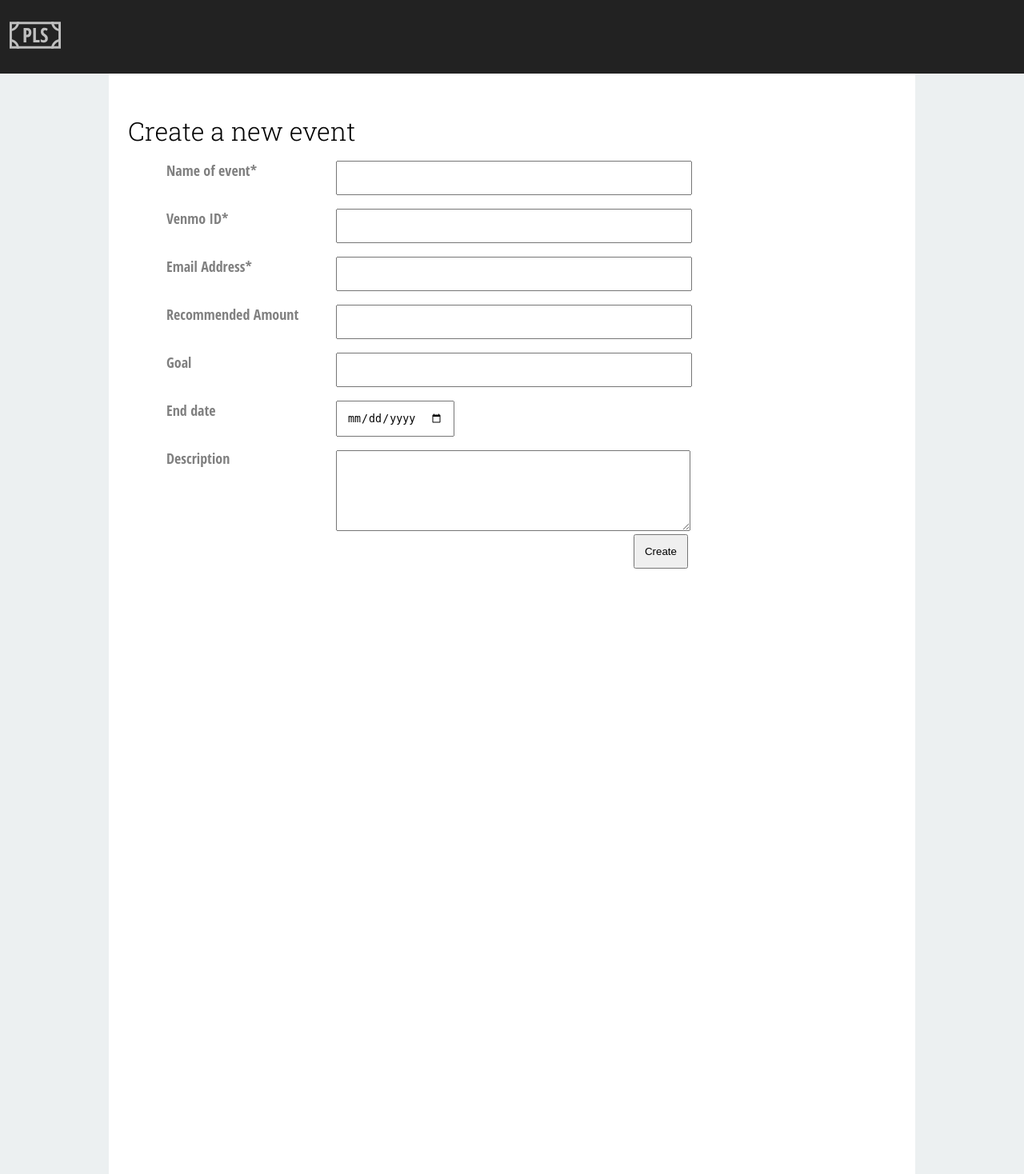
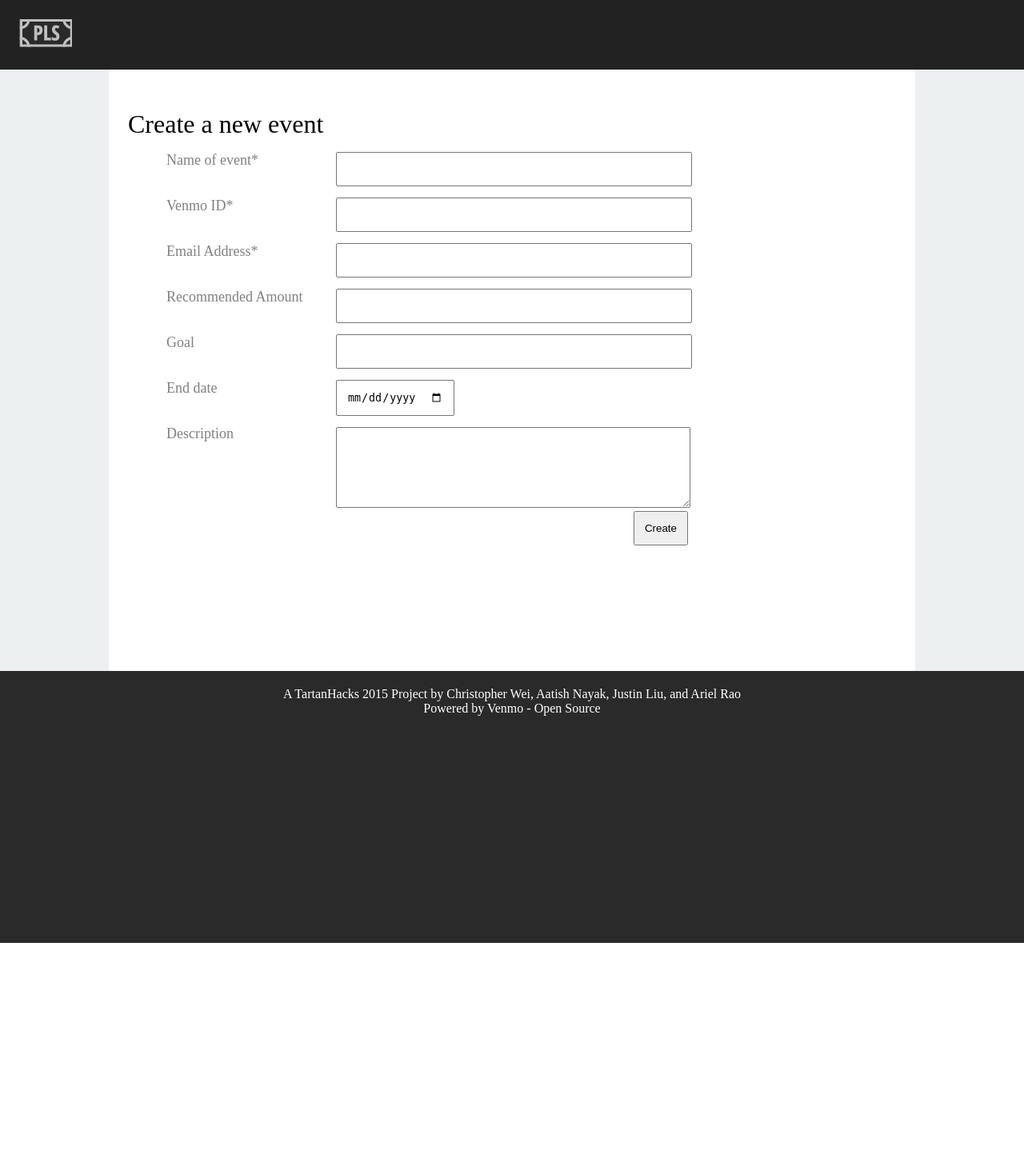
Before and after one commit to nayak16/TartanHacks-2015, a Django app: page /new_event in a window 1280 px wide. Shown: the whole page at 80% size. After the commit the page ends 1179 px from the top, so only its background shows below. Run offline with Django 3.2, Linux system fonts and the light colour scheme; some libraries are stand-ins or nearby versions.

Commit message:
event page done

```diff
--- a/app/static/app/css/moneyui.css
+++ b/app/static/app/css/moneyui.css
@@ -21,7 +21,7 @@ a:link {
 }
 
 .nav{
-	padding:12px;
+	padding:24px;
 	background-color: rgb(34,34,34);
 }
 
@@ -33,7 +33,6 @@ a:link {
 	display:inline-block;
 	font-size: 48px;
 	font-weight:700;
-	font-family: 'Open Sans Condensed', sans-serif;
 	background-color:#ECF0F1;
 	padding:24px;
 }
@@ -47,7 +46,7 @@ a:link {
     margin-right:auto;
 	top: 200px;
 }
-#get_started{
+.green_button{
 	margin-top:12px;
 	font-size: 16px;
 	font-weight: 600;
@@ -86,7 +85,6 @@ a:link {
 }
 
 .title_text {
-	font-family: 'Roboto Slab', serif;
 	margin-top: 32px;
 	margin-bottom:16px;
 	font-size: 32px;
@@ -99,7 +97,6 @@ a:link {
 
 .input_fieldname{
 	display:inline-block;
-	font-family: 'Open Sans Condensed', sans-serif;
 	font-weight:300;
 	font-size:18px;
 	margin-bottom:36px;
@@ -110,14 +107,21 @@ a:link {
 	color: grey;
 }
 .whitespace{
-	height:800px;
+	height:200px;
 }
 .submit_form{
 	float:right;
 	margin-right:260px;
 }
 
-#big_text{
+.big_text{
 	font-size: 36px;
 	font-weight:300;
 }
+
+.footer{
+	color:white;
+	height:300px;
+	padding:20px;
+	background-color: rgb(42,42,42);
+}
--- a/app/templates/app/create_event.html
+++ b/app/templates/app/create_event.html
@@ -5,11 +5,11 @@
     <link href="/static/app/css/moneyui.css" rel="stylesheet">
   </head>
   <body>
-  	<link href='http://fonts.googleapis.com/css?family=Open+Sans:300italic,400italic,400,300,600,700' rel='stylesheet' type='text/css'>
+  	<link href='http://fonts.googleapis.com/css?family=Open+Sans+Condensed:300,300italic,700' rel='stylesheet' type='text/css'>
     <link href='http://fonts.googleapis.com/css?family=Roboto+Slab:400,300,100,700' rel='stylesheet' type='text/css'>
   	<link rel="stylesheet" href="/static/app/css/font-awesome.min.css">
     <div class="nav">
-      <a href="/index.html"><img border="0" src="/static/app/content/grey_logo.svg" width="64" height="64"></a>
+      <a href="/index.html"><img border="0" src="/static/app/content/grey_logo.png"></a>
     </div>
   	<div class="main">
       <br>
@@ -33,6 +33,12 @@
       </form>
       <div class="whitespace"></div>
   	</div>
+    <div class="footer">
+      <center>
+        A TartanHacks 2015 Project by Christopher Wei, Aatish Nayak, Justin Liu, and Ariel Rao<br>
+        Powered by Venmo - Open Source<br>
+      </center>
+    </div>
     <script src="https://ajax.googleapis.com/ajax/libs/jquery/1.11.2/jquery.min.js"></script>
   </body>
 </html>
--- a/app/templates/app/event.html
+++ b/app/templates/app/event.html
@@ -13,7 +13,6 @@
     </div>
   	<div class="main">
 
-      <div class="whitespace"></div>
   	</div>
     <script src="https://ajax.googleapis.com/ajax/libs/jquery/1.11.2/jquery.min.js"></script>
   </body>
```
Also changed, not shown: app/templates/app/index.html (+7 -7 lines), app/static/app/content/foo.jpg (added).
